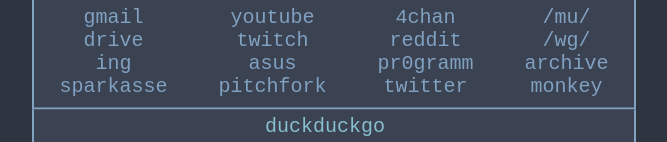
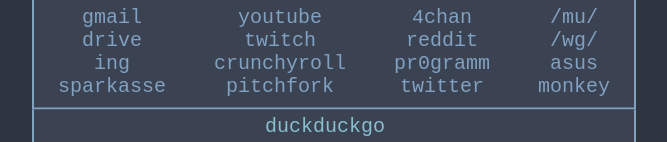
Before and after one commit to mooesel/Moon, a plain HTML site: page index.html in a window 1280 px wide. Shown: the part 468-610 px from the top of the page, without its empty margins (306-973 px from the left). Drawn offline with Linux system fonts and the light colour scheme.

Commit message:
Update index.html

```diff
--- a/index.html
+++ b/index.html
@@ -61,7 +61,7 @@
 			<ul>
               <li><a href="https://www.youtube.com/feed/subscriptions">youtube</a></li>
               <li><a href="https://www.twitch.tv/richardlewisreports">twitch</a></li>
-              <li><a href="http://192.168.1.1/">asus</a></li>
+              <li><a href="https://www.crunchyroll.com/">crunchyroll</a></li>
               <li><a href="https://pitchfork.com/">pitchfork</a></li>
             </ul>
 
@@ -74,9 +74,9 @@
 
             <ul>
               <li><a href="https://4chan.org/mu/">/mu/</a></li>
-              <li><a href="https://4chan.org/wg/">/wg/</a></li>
-	<li><a href="https://archived.moe/wg/search/text/homescreen/results/thread/">archive</a></li>
-		    <li><a href="https://monkeytype.com/">monkey</a></li>
+		<li><a href="https://4chan.org/wg/">/wg/</a></li>
+		<li><a href="http://192.168.1.1/">asus</a></li>
+		<li><a href="https://monkeytype.com/">monkey</a></li>
             </ul>
 
 
```
